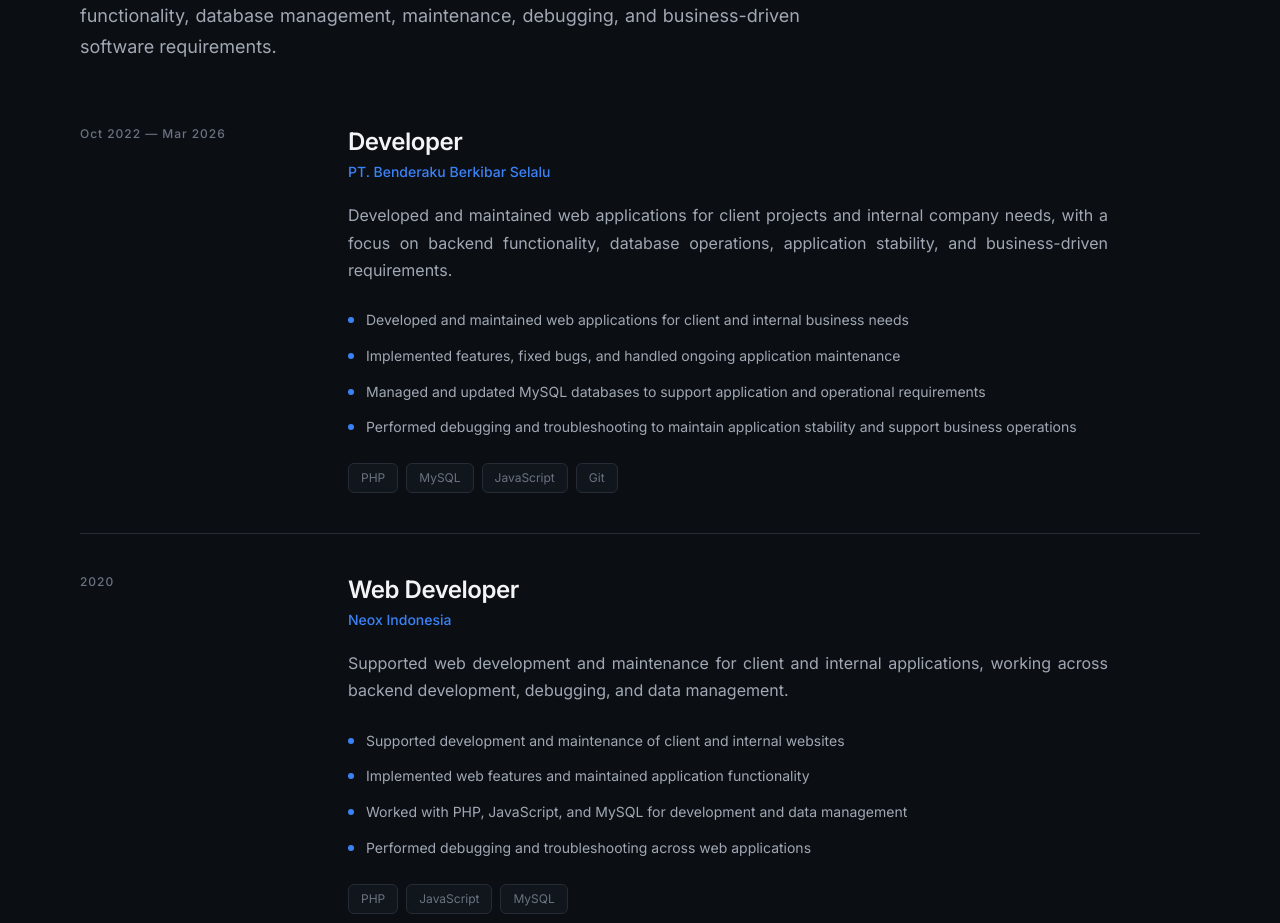
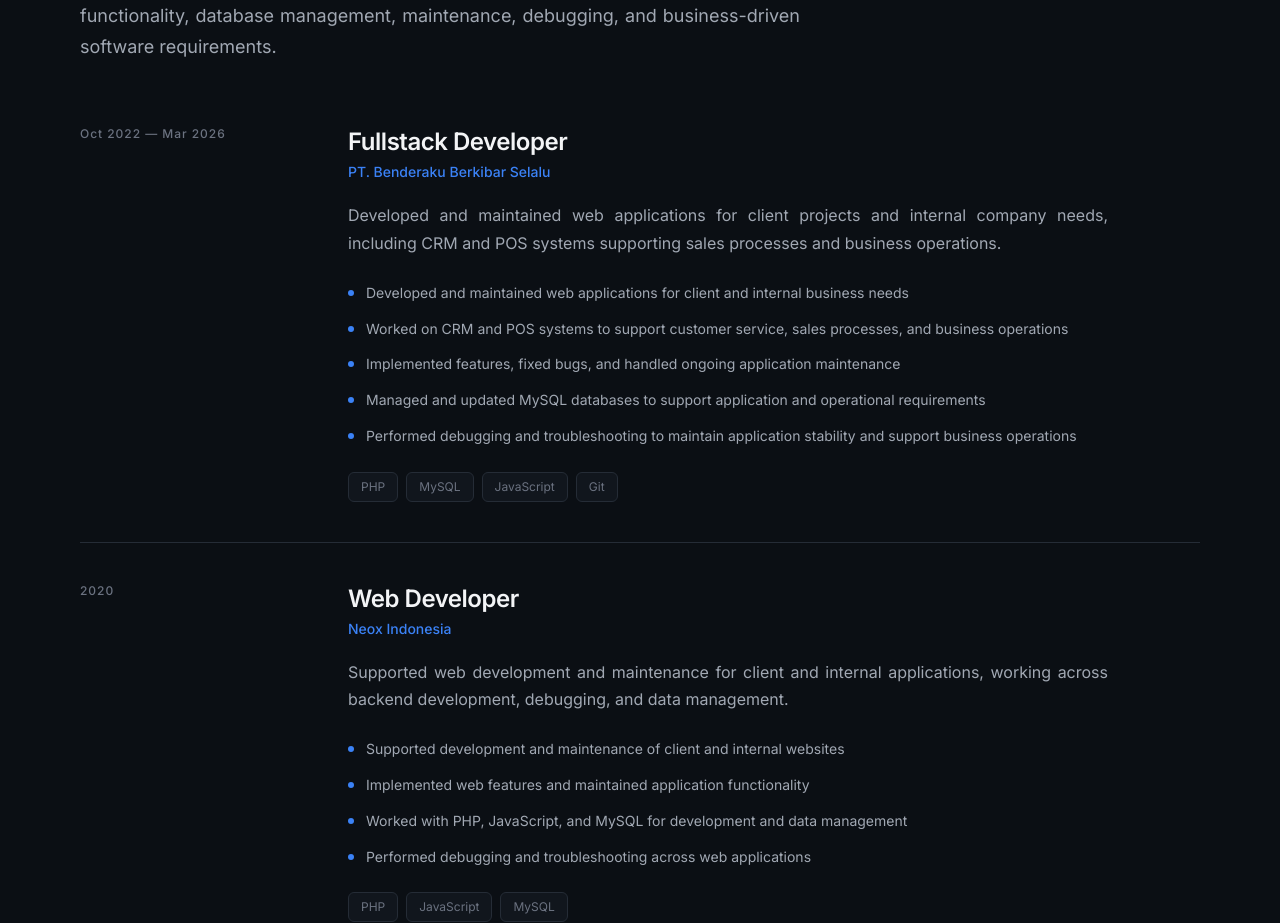
Before and after one commit to shiinobu/firman-portfolio, a Next.js app: page / in a window 1280 px wide. Shown: the part 4800-5723 px from the top of the page. Built offline with nearby package versions, Linux system fonts and the light colour scheme.

Commit message:
fix: experience on roles and systems

```diff
--- a/src/data/experience.ts
+++ b/src/data/experience.ts
@@ -1,12 +1,13 @@
 export const experiences = [
     {
         period: "Oct 2022 — Mar 2026",
-        role: "Developer",
+        role: "Fullstack Developer",
         company: "PT. Benderaku Berkibar Selalu",
         description:
-            "Developed and maintained web applications for client projects and internal company needs, with a focus on backend functionality, database operations, application stability, and business-driven requirements.",
+            "Developed and maintained web applications for client projects and internal company needs, including CRM and POS systems supporting sales processes and business operations.",
         responsibilities: [
             "Developed and maintained web applications for client and internal business needs",
+            "Worked on CRM and POS systems to support customer service, sales processes, and business operations",
             "Implemented features, fixed bugs, and handled ongoing application maintenance",
             "Managed and updated MySQL databases to support application and operational requirements",
             "Performed debugging and troubleshooting to maintain application stability and support business operations",
```
